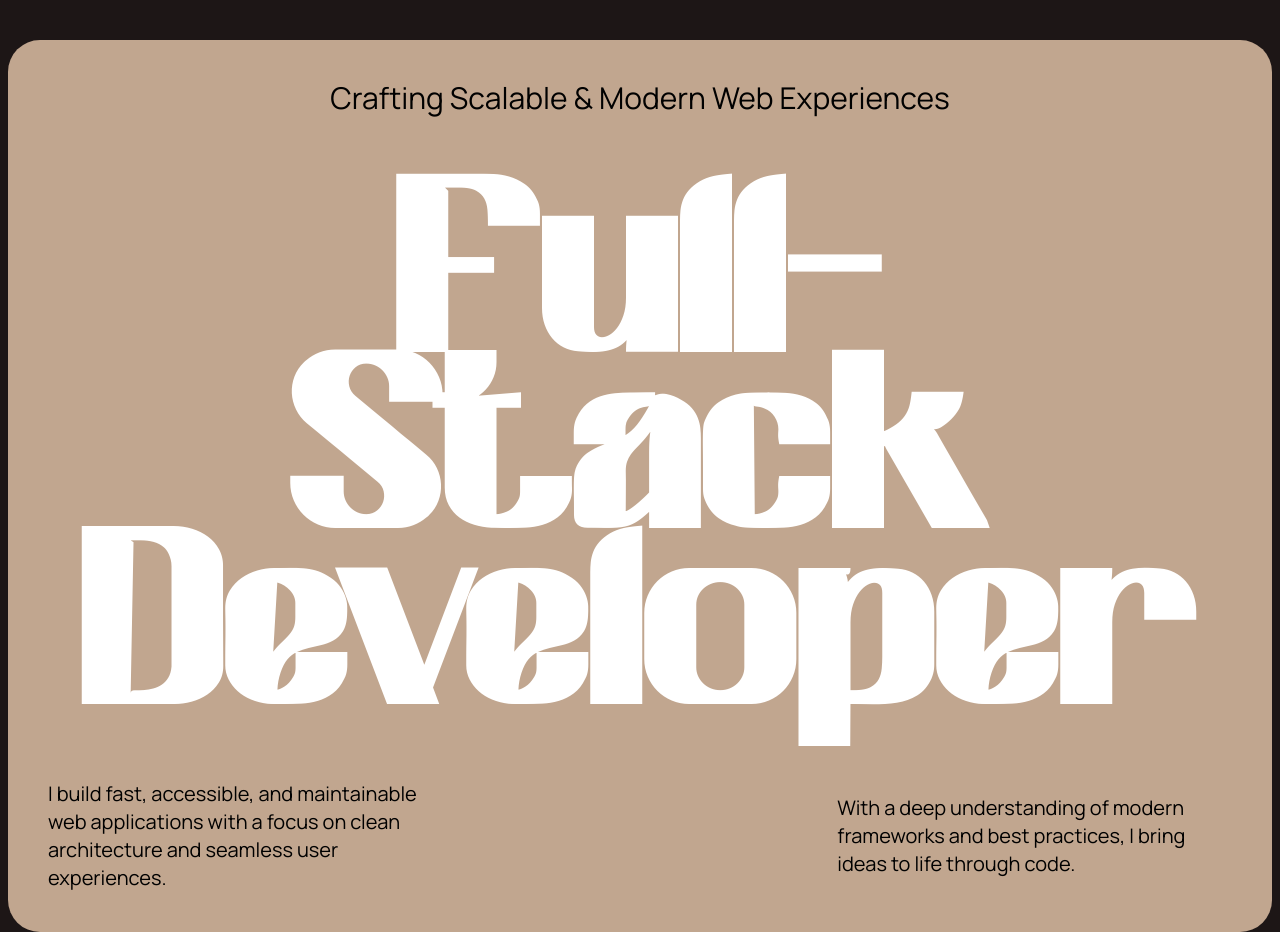
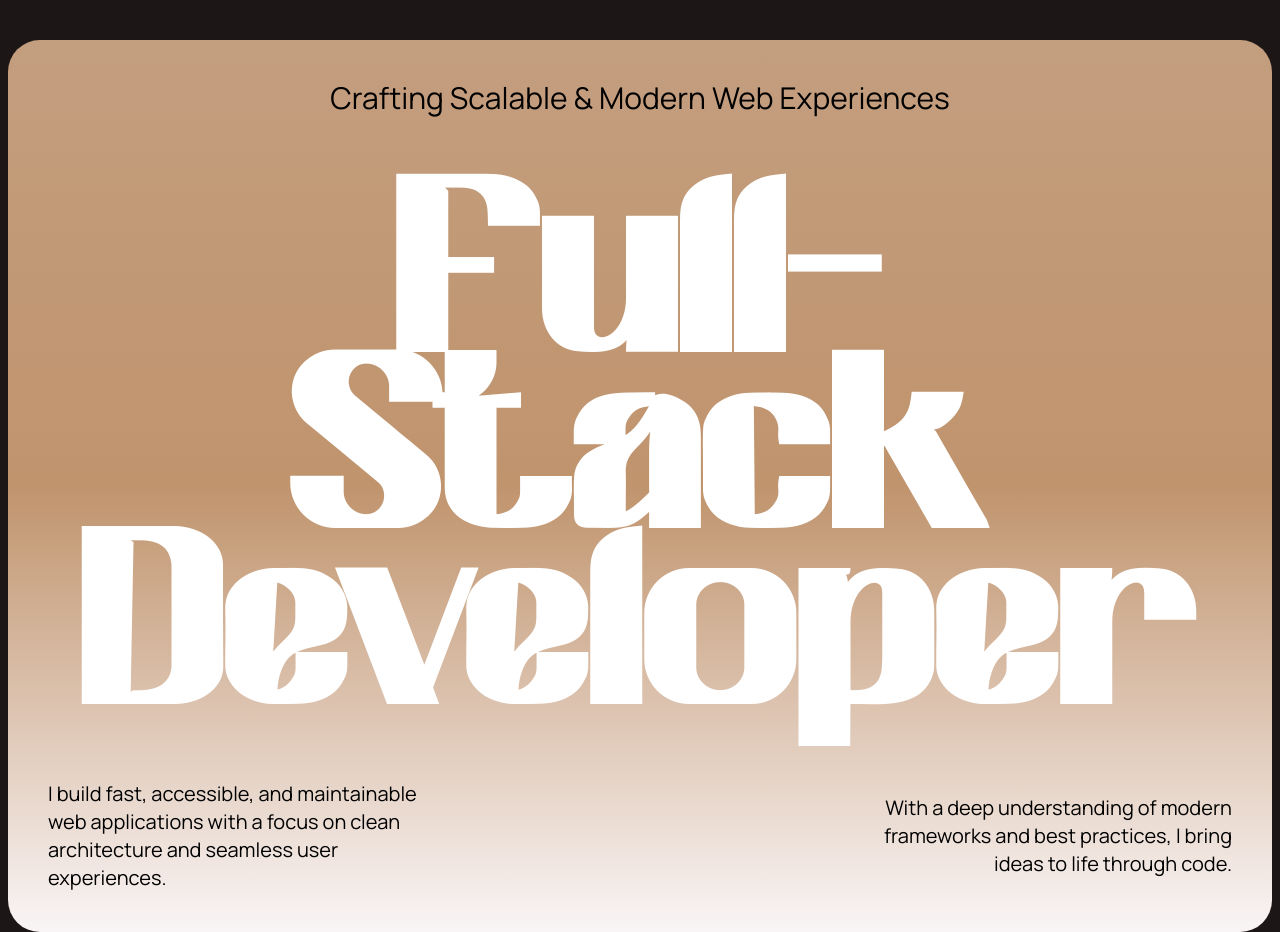
Before and after one commit to ayushstha123/portfolio_0.1, a Next.js app: page / in a window 1280 px wide. Built offline with nearby package versions, Linux system fonts and the light colour scheme.

Commit message:
fix : background color in herosection

```diff
--- /dev/null
+++ b/app/components/sections/HomeSection/HeroSection.jsx
@@ -0,0 +1,23 @@
+import React from 'react'
+
+const HeroSection = () => {
+    return (
+        <div>
+            <section className="max-w-[1400px] mx-auto px-2">
+                <div className="bg-gradient-to-b from-[#c39e7f] via-[#c0946d] to-[#F9F5F6] py-10 px-10 w-full rounded-4xl mt-10">
+                    <h1 className="manrope text-3xl  text-center text-black pb-10">  Crafting Scalable & Modern Web Experiences</h1>
+                    <div className="text-white  text-center ateoric text-[15rem] py-12 leading-[11rem]"> Full-Stack Developer </div>
+                    <div className="w-full flex justify-between items-center">
+                        <p className=" text-start text-xl w-1/3 text-black  manrope">
+                            I build fast, accessible, and maintainable web applications with a focus on clean architecture and seamless user experiences.
+                        </p>
+                        <p className=" text-end text-xl w-1/3  text-black  manrope">
+                            With a deep understanding of modern frameworks and best practices, I bring ideas to life through code.        </p>
+                    </div>
+                </div>
+            </section>
+        </div>
+    )
+}
+
+export default HeroSection
--- a/app/layout.js
+++ b/app/layout.js
@@ -2,7 +2,6 @@ import localFont from "next/font/local";
 import { Manrope } from "next/font/google";
 import "./globals.css";
 
-// Define fonts and link to CSS variables
 const ateoric = localFont({
   src: "../public/fonts/Aldridge.ttf",
   variable: "--font-ateoric",
@@ -14,8 +13,8 @@ const manrope = Manrope({
 });
 
 export const metadata = {
-  title: "Create Next App",
-  description: "Generated by create next app",
+  title: "Ayxsh",
+  description: "This is the portfolio of ayush shrestha , a full stack developer based in nepal",
 };
 
 export default function RootLayout({ children }) {
--- a/app/page.js
+++ b/app/page.js
@@ -1,19 +1,10 @@
 import Image from "next/image";
+import HeroSection from "./components/sections/HomeSection/HeroSection";
 
 export default function Home() {
   return (
-    <section className="max-w-[1400px] mx-auto px-2">
-      <div className="bg-[#c1a68f] py-10 px-10 w-full rounded-4xl mt-10">
-        <h1 className="manrope text-3xl  text-center text-black pb-10">  Crafting Scalable & Modern Web Experiences</h1>
-        <div className="text-white text-center ateoric text-[15rem] py-12 leading-[11rem]"> Full-Stack Developer </div>
-        <div className="w-full flex justify-between items-center">
-        <p className=" text-start text-xl w-1/3 text-black  manrope">
-          I build fast, accessible, and maintainable web applications with a focus on clean architecture and seamless user experiences.
-        </p>
-        <p className=" text-start text-xl w-1/3 text-black  manrope">
-        With a deep understanding of modern frameworks and best practices, I bring ideas to life through code.        </p>
-      </div>
-      </div>
-    </section>
+    <div>
+      <HeroSection />
+    </div>
   );
 }
```
Also changed, not shown: app/globals.css (+8 -0 lines).
